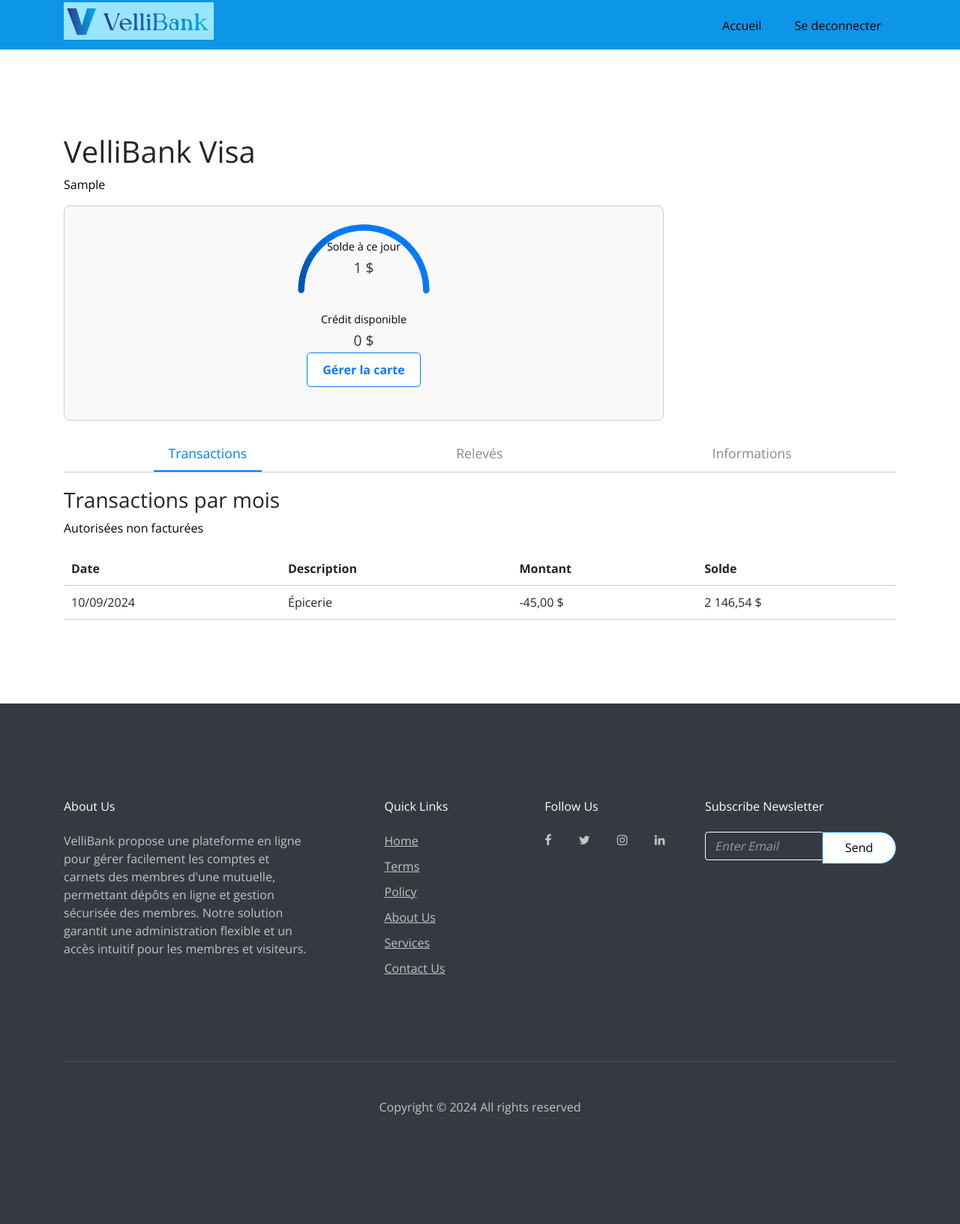
After one commit to D-Velli/VelliBank, a Django app: page /accounts/compte/carte/1 in a window 1280 px wide. The commit adds this page. Shown: the whole page at 75% size. Run offline with Django 5.2, Linux system fonts and the light colour scheme; tables that the repository leaves empty hold one stand-in row (values such as "Sample post"); parts of the project's set-up code (start-up, migrations or seed data) failed here and were passed over; some libraries are stand-ins or nearby versions; some web fonts are replaced.

Commit message:
Carte de credit

```diff
--- a/accounts/urls.py
+++ b/accounts/urls.py
@@ -1,9 +1,12 @@
 from django.urls import path
-from .views import dashboard,compte
+import random
+from .views import dashboard,compte, carte, gestion_carte
 
 app_name = "accounts"
 
 urlpatterns = [
     path('', dashboard, name='dashboard'),
     path('compte/<str:numero_compte>', compte, name='compte'),
+    path('compte/carte/<int:carte_id>', carte, name='carte'),
+    path('compte/carte/gestion-carte/<int:carte_id>', gestion_carte, name='gestion_carte'),
 ]
--- a/accounts/views.py
+++ b/accounts/views.py
@@ -76,3 +76,11 @@
     compte = get_object_or_404(Compte, numero_compte=numero_compte)
     print(compte)
     return render(request, 'accounts/pages/compte.html', {'compte': compte})
+
+def carte(request, carte_id):
+    carte = get_object_or_404(Carte, id=carte_id)
+    print(carte)
+    return render(request, 'accounts/pages/carte.html', {'carte': carte})
+
+def gestion_carte(request,carte_id):
+    return render(request, 'accounts/pages/gestion_carte.html', {'carte': carte_id})
--- /dev/null
+++ b/static/accounts/carte/css/style.css
@@ -0,0 +1,131 @@
+/*body {*/
+/*    font-family: Arial, sans-serif;*/
+/*    background-color: #f5f5f5;*/
+/*    margin: 0;*/
+/*    padding: 20px;*/
+/*}*/
+
+/*.container {*/
+/*    max-width: 900px;*/
+/*    margin: 0 auto;*/
+/*    background-color: #ffffff;*/
+/*    border-radius: 10px;*/
+/*    box-shadow: 0 0 10px rgba(0, 0, 0, 0.1);*/
+/*    padding: 20px;*/
+/*}*/
+
+h1 {
+    font-size: 1.5em;
+    margin-bottom: 10px;
+}
+
+.balance-card {
+    display: flex;
+    justify-content: space-between;
+    align-items: center;
+    background-color: #f9f9f9;
+    border-radius: 8px;
+    padding: 20px;
+    margin-bottom: 20px;
+    border: 1px solid #ccc;
+    width: 100%;
+    box-sizing: border-box;
+}
+
+.progress-container {
+    position: relative;
+    width: 100px;
+    height: 100px;
+}
+
+.progress-ring {
+    width: 100px;
+    height: 100px;
+    background: conic-gradient(#007bff var(--percent), #f0f0f0 0%);
+    border-radius: 50%;
+}
+
+.progress-info {
+    position: absolute;
+    top: 50%;
+    left: 50%;
+    transform: translate(-50%, -50%);
+    text-align: center;
+}
+
+.progress-info h3 {
+    margin: 0;
+    font-size: 1.2em;
+}
+
+.progress-info p {
+    margin: 0;
+    font-size: 0.9em;
+}
+
+.balance-info {
+    display: flex;
+    flex-direction: column;
+}
+
+.balance-info p {
+    margin: 5px 0;
+    font-size: 1.1em;
+}
+
+.button {
+    padding: 10px 20px;
+    border: 1px solid #007bff;
+    background-color: #ffffff;
+    color: #007bff;
+    font-weight: bold;
+    border-radius: 5px;
+    cursor: pointer;
+    align-self: center;
+}
+
+.button:hover {
+    background-color: #007bff;
+    color: #ffffff;
+}
+
+.tab-links {
+    display: flex;
+    justify-content: space-around;
+    border-bottom: 1px solid #ccc;
+    margin-bottom: 20px;
+}
+
+.tab-links a {
+    text-decoration: none;
+    padding: 10px 20px;
+    font-size: 1.1em;
+    cursor: pointer;
+    border-bottom: 2px solid transparent;
+}
+
+.tab-links a.active {
+    border-bottom: 2px solid #007bff;
+    color: #007bff;
+}
+
+.tab-content {
+    display: none;
+}
+
+.tab-content.active {
+    display: block;
+}
+
+table {
+    width: 100%;
+    border-collapse: collapse;
+    margin-top: 20px;
+}
+
+table th,
+table td {
+    padding: 10px;
+    text-align: left;
+    border-bottom: 1px solid #ccc;
+}
--- a/templates/accounts/pages/carte.html
+++ b/templates/accounts/pages/carte.html
@@ -2,10 +2,62 @@
 <!DOCTYPE html>
 <html lang="en">
 <head>
-    <meta charset="UTF-8">
-    <title>Title</title>
+    <meta charset="utf-8">
+    <meta name="viewport" content="width=device-width, initial-scale=1, shrink-to-fit=no">
+    <link href="https://fonts.googleapis.com/css?family=Roboto:300,400&display=swap" rel="stylesheet">
+    <link rel="stylesheet" href="{% static "members/auth/login/fonts/icomoon/style.css" %}">
+    <link rel="stylesheet" href="{% static "members/auth/login/css/owl.carousel.min.css" %}">
+    <!-- Bootstrap CSS -->
+    <link rel="stylesheet" href="{% static "members/auth/login/css/bootstrap.min.css" %}">
+    <!-- Style -->
+    <link rel="stylesheet" href="{% static "members/auth/login/css/style.css" %}">
+    <link rel="stylesheet" href="{% static "website/css/style.css" %}">
+    <link rel="icon" href="{% static "icon.png" %}" type="image/x-icon">
+    <link rel="stylesheet" href="{% static "accounts/carte/css/style.css" %}">
+    <title>Compte d'opérations courantes</title>
 </head>
-<body>
+<body data-spy="scroll" data-target=".site-navbar-target" data-offset="300">
+<div class="site-wrap">
+    {% include "accounts/partials/navbar.html" %}
+</div>
 
+<div class="content">
+    <div class="container">
+        <h1>VelliBank {{ carte.type_carte }}</h1>
+        <p>{{ carte.numero_carte | format_carte_credit }}</p>
+
+        <div class="balance-card">
+            {% include "accounts/partials/carte_progress_bar.html" %}
+            <div class="balance-info">
+                <button class="button">Gérer la carte</button>
+                <br>
+{#                <button class="button">Payer la carte</button>#}
+            </div>
+        </div>
+
+        <div class="tab-links">
+            <a href="#" class="active" onclick="showTab(event, 'transactions')">Transactions</a>
+            <a href="#" onclick="showTab(event, 'releves')">Relevés</a>
+            <a href="#" onclick="showTab(event, 'informations')">Informations</a>
+            {#            <a href="#" onclick="showTab(event, 'avantages')">Avantages</a>#}
+        </div>
+
+        <!-- Transactions Tab -->
+        {% include "accounts/partials/carte_transactions.html" %}
+
+        {% include "accounts/partials/carte_releves.html" %}
+
+        <!-- Informations Tab -->
+        {% include "accounts/partials/carte_informations.html" %}
+    </div>
+</div>
+</div>
+
+{% include "footer.html" %}
+<script src="{% static "members/auth/login/js/jquery-3.3.1.min.js" %}"></script>
+<script src="{% static "members/auth/login/js/popper.min.js" %}"></script>
+<script src="{% static "members/auth/login/js/bootstrap.min.js" %}"></script>
+<script src="{% static "members/auth/login/js/main.js" %}"></script>
+<script src="{% static "accounts/carte/js/script.js" %}"></script>
 </body>
 </html>
--- a/templates/accounts/pages/compte.html
+++ b/templates/accounts/pages/compte.html
@@ -25,7 +25,7 @@
 <div class="content">
     <div class="container">
         <h1>{{ compte.numero_compte }}</h1>
-        <h2>Compte d'opérations courantes</h2>
+        <h2>Compte des opérations courantes</h2>
         <p>Montreal</p>
 
         <div class="balance-card">
--- /dev/null
+++ b/templates/accounts/partials/carte_informations.html
@@ -0,0 +1,34 @@
+{% load filter_format %}
+<div id="informations" class="tab-content">
+    <h3>Informations sur la carte</h3>
+    <table>
+        <tr>
+            <td>Crédit disponible</td>
+            <td>{{ carte.solde_disponible | format_carte_credit }} $</td>
+        </tr>
+        <tr>
+            <td>Limite de crédit autorisée</td>
+            <td>{{ carte.limite_credit | format_carte_credit }} $</td>
+        </tr>
+        <tr>
+            <td>Taux d'intérêt annuel sur achats</td>
+            <td>20,9 %</td>
+        </tr>
+        <tr>
+            <td>Taux d'intérêt annuel sur avances d'argent</td>
+            <td>21,9 %</td>
+        </tr>
+        <tr>
+            <td>Solde au dernier relevé</td>
+            <td>{{ carte.solde_disponible | format_carte_credit }} $</td>
+        </tr>
+        <tr>
+            <td>Date d'emission de la carte</td>
+            <td>{{ carte.date_emission }}</td>
+        </tr>
+        <tr>
+            <td>Date d'expiration de la carte</td>
+            <td>{{ carte.date_expiration }}</td>
+        </tr>
+    </table>
+</div>
--- /dev/null
+++ b/templates/accounts/partials/carte_progress_bar.html
@@ -0,0 +1,128 @@
+{% load filter_format %}
+<style>
+    .balance-card {
+        display: flex;
+        flex-direction: column; /* Stack elements vertically */
+        align-items: center; /* Center elements horizontally */
+        background-color: #f9f9f9;
+        border-radius: 8px;
+        padding: 20px;
+        margin-bottom: 20px;
+        border: 1px solid #ccc;
+        width: 100%;
+        max-width: 800px;
+        box-sizing: border-box;
+    }
+
+    .progress-container {
+        position: relative;
+        width: 200px;
+        height: 100px;
+    }
+
+    .svg {
+        width: 100%;
+        height: 100%;
+    }
+
+    .progress-info {
+        position: absolute;
+        top: 50%;
+        left: 50%;
+        transform: translate(-50%, -50%);
+        text-align: center;
+        font-weight: bold;
+        color: #333;
+    }
+
+    .progress-info h3 {
+        margin: 5px 0;
+        font-size: 1.2em;
+    }
+
+    .progress-info p {
+        margin: 0;
+        font-size: 0.9em;
+    }
+
+    .credit-info {
+        text-align: center;
+        font-weight: bold;
+        color: #333;
+        margin-top: 20px; /* Space between circle and text */
+    }
+
+    .credit-info h3 {
+        margin: 5px 0;
+        font-size: 1.2em;
+    }
+
+    .credit-info p {
+        margin: 0;
+        font-size: 0.9em;
+    }
+</style>
+<!-- Progress Bar Container -->
+<div class="progress-container">
+    <!-- Half-circle SVG Progress Bar -->
+    <svg class="svg" viewBox="-10 -10 220 120">
+        <!-- Gradient for the progress bar -->
+        <defs>
+            <linearGradient id="grad">
+                <stop offset="70%" stop-color="#007BFF"></stop>
+                <stop offset="100%" stop-color="#0056b3"></stop>
+            </linearGradient>
+        </defs>
+
+        <!-- Background base circle (half circle) -->
+        <circle stroke="#aaaaaa" stroke-linecap="round" fill="transparent" cx="100" cy="100" r="100"
+                stroke-width="10" transform="rotate(180, 100, 100)"
+                stroke-dasharray="314.1592653589793 628.3185307179587"></circle>
+
+        <!-- Foreground progress circle (half circle) -->
+        <circle id="progressCircle" stroke="url(#grad)" fill="transparent" stroke-linecap="round" cx="100" cy="100"
+                r="100" stroke-width="10" stroke-dasharray="314.1592653589793 628.3185307179587"
+                stroke-dashoffset="314.1592653589793" transform="rotate(180, 100, 100)"></circle>
+    </svg>
+    <!-- Text inside the progress circle -->
+    <div class="progress-info">
+        <p>Solde à ce jour</p>
+        <h3 id="soldeValue">0 $</h3>
+    </div>
+</div>
+<!-- Text below the progress circle for credit available -->
+<div class="credit-info">
+    <p>Crédit disponible</p>
+    <h3 id="creditValue">0 $</h3>
+</div>
+<script>
+    /**
+     * Update the half-circle progress and display the balance.
+     * @param {number} currentValue - The current value to represent progress.
+     * @param {number} maxValue - The value that represents 100%.
+     */
+    function updateProgress(currentValue, maxValue) {
+        const circle = document.getElementById('progressCircle');
+        const totalLength = 314.1592653589793; // The length of the half-circle path
+
+        // Calculate percentage based on the current value and max value
+        const percentage = (currentValue / maxValue) * 100;
+
+        // Calculate the offset for the stroke-dashoffset
+        const offset = totalLength - (percentage / 100) * totalLength;
+
+        // Update the stroke-dashoffset to match the progress
+        circle.style.strokeDashoffset = offset;
+    }
+
+    // Get the dynamic values from server-side rendering
+    const maxValue = {{ carte.limite_credit | safe }}; // Limite de crédit representing 100%
+    const soldeValue = {{ carte.solde_disponible | safe }}; // Solde disponible representing the current balance
+
+    // Display the balance inside the progress circle
+    document.getElementById('soldeValue').textContent = `${soldeValue.toLocaleString()} $`;
+    document.getElementById('creditValue').textContent = `${(maxValue - soldeValue).toLocaleString()} $`;
+
+    // Initialize progress ring with values
+    updateProgress(soldeValue, maxValue);
+</script>
--- /dev/null
+++ b/templates/accounts/partials/carte_releves.html
@@ -0,0 +1,3 @@
+<div id="releves" class="tab-content">
+    <h3>Aucun relevé disponible pour le moment.</h3>
+</div>
--- /dev/null
+++ b/templates/accounts/partials/carte_transactions.html
@@ -0,0 +1,22 @@
+<div id="transactions" class="tab-content active">
+    <h3>Transactions par mois</h3>
+    <p>Autorisées non facturées</p>
+    <table>
+        <thead>
+        <tr>
+            <th>Date</th>
+            <th>Description</th>
+            <th>Montant</th>
+            <th>Solde</th>
+        </tr>
+        </thead>
+        <tbody>
+        <tr>
+            <td>10/09/2024</td>
+            <td>Épicerie</td>
+            <td>-45,00 $</td>
+            <td>2 146,54 $</td>
+        </tr>
+        </tbody>
+    </table>
+</div>
--- a/templates/accounts/partials/content_membre.html
+++ b/templates/accounts/partials/content_membre.html
@@ -51,7 +51,7 @@
         <h2 class="section-title">Cartes Credits</h2>
         <div class="account-item">
             <div class="account-details">
-                <h3 class="account-details-title">VelliBank {{ carte_credit.type_carte }}</h3>
+                <a href="{% url "accounts:carte" carte_credit.id %}"><h3 class="account-details-title">VelliBank {{ carte_credit.type_carte }}</h3></a>
                 <p class="account-details-info">{{ carte_credit.numero_carte|format_carte_credit }}</p>
             </div>
             <div class="account-balance">
```
Also changed, not shown: static/accounts/carte/js/script.js (added, +46 -0 lines), static/accounts/gestion_cate/css/style.css (added, +84 -0 lines), templates/accounts/pages/gestion_carte.html (added, +85 -0 lines).
